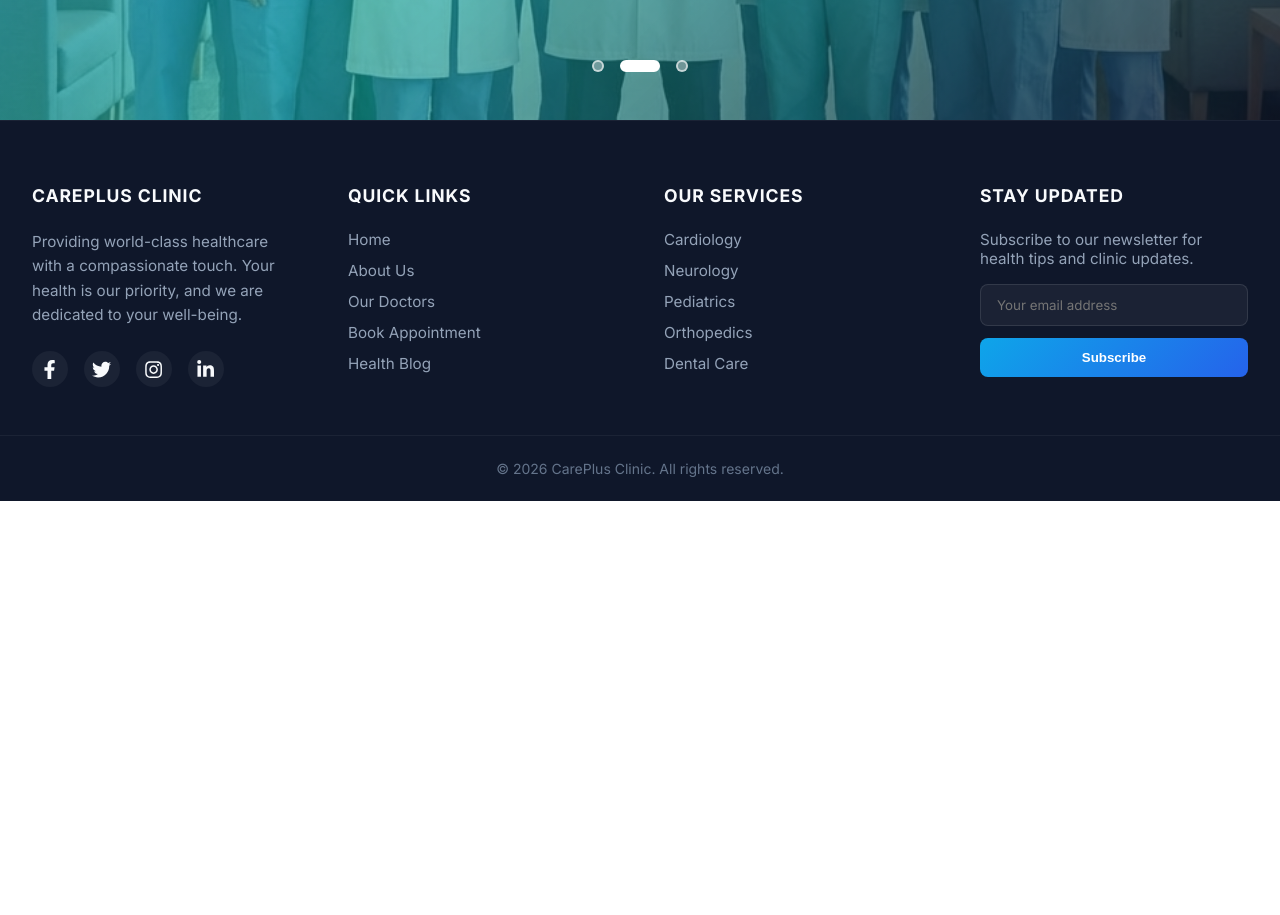
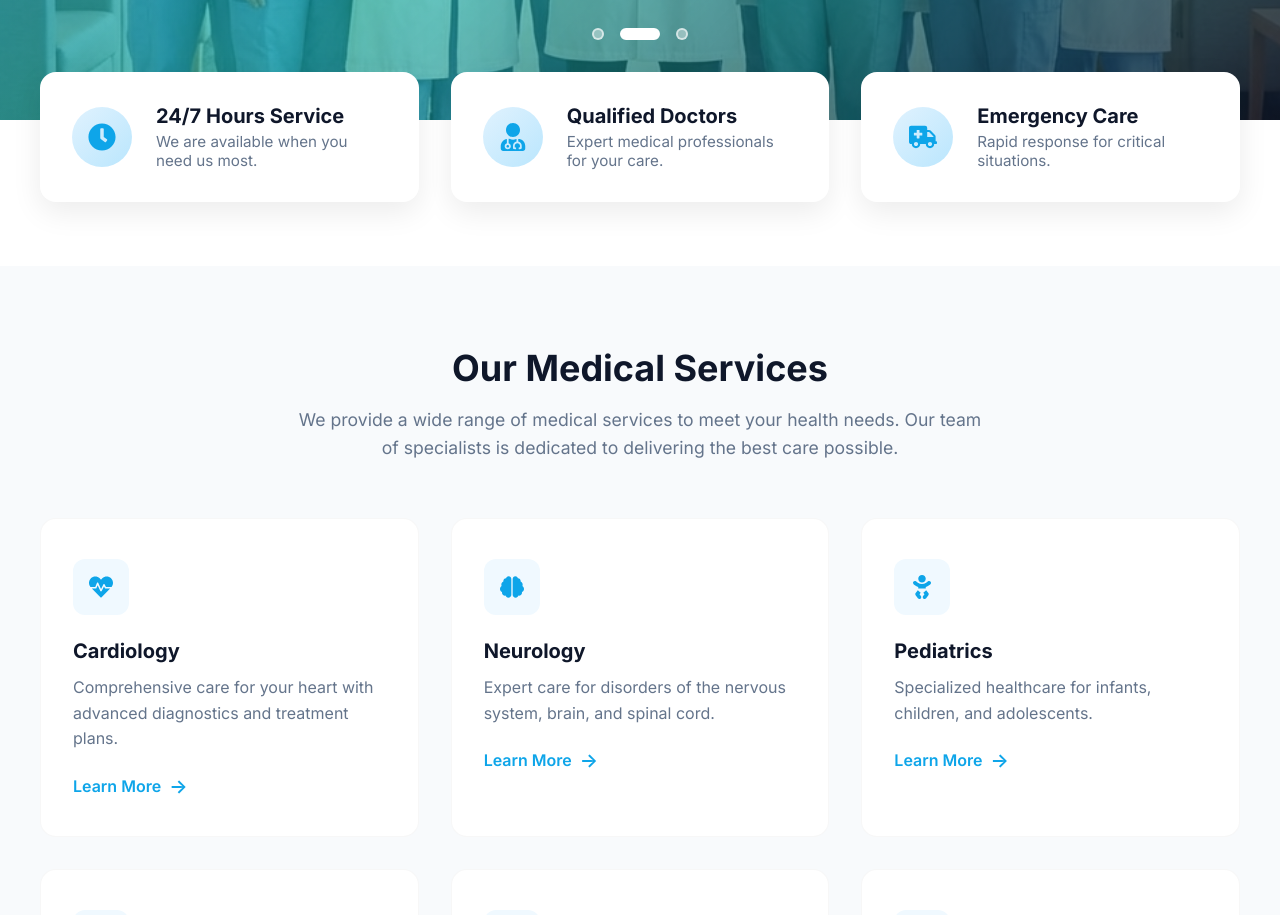
Before and after one commit to dev-nirob1/carePlus-healthcare-website, a React (Vite) app: page / in a window 1280 px wide. Shown: the part 680-1595 px from the top of the page. Before the commit the page ends 1181 px from the top, so only its background shows below. Built offline with nearby package versions, Linux system fonts and the light colour scheme.

Commit message:
stats and services section

```diff
--- a/src/components/common/Header.css
+++ b/src/components/common/Header.css
@@ -25,7 +25,7 @@
       0 4px 6px -1px rgba(0, 0, 0, 0.05),
       0 10px 15px -3px rgba(0, 0, 0, 0.05),
       0 0 0 1px rgba(255, 255, 255, 0.5) inset; /* Subtle inner border */
-    padding: 0.75rem 2rem;
+    padding: 1.25rem 2rem;
   }
 }
 
@@ -63,7 +63,7 @@
 /* Desktop Navigation */
 .navigation {
   display: flex;
-  gap: 1.5rem; /* Reduced from 2.5rem as requested */
+  gap: 1rem; /* Reduced from 2.5rem as requested */
   align-items: center;
 }
 
--- a/src/components/home/HeroSection.css
+++ b/src/components/home/HeroSection.css
@@ -243,7 +243,7 @@
 /* Slide Indicators */
 .hero-indicators {
   position: absolute;
-  bottom: 3rem;
+  bottom: 5rem; /* Increased from 3rem to prevent overlap with floating stats */
   left: 50%;
   transform: translateX(-50%);
   display: flex;
--- /dev/null
+++ b/src/components/home/ServicesSection.css
@@ -0,0 +1,120 @@
+.services-section {
+  padding: 5rem 1rem;
+  background-color: #f8fafc; /* Slate 50 */
+}
+
+.services-container {
+  max-width: 1200px;
+  margin: 0 auto;
+}
+
+.section-header {
+  text-align: center;
+  max-width: 700px;
+  margin: 0 auto 3.5rem;
+}
+
+.section-header h2 {
+  font-size: 2.25rem;
+  color: #0f172a;
+  margin-bottom: 1rem;
+  font-weight: 800;
+}
+
+.section-header p {
+  color: #64748b;
+  font-size: 1.1rem;
+  line-height: 1.6;
+}
+
+.services-grid {
+  display: grid;
+  grid-template-columns: repeat(3, 1fr);
+  gap: 2rem;
+}
+
+.service-card {
+  background: white;
+  padding: 2.5rem 2rem;
+  border-radius: 16px;
+  transition: all 0.3s ease;
+  border: 1px solid rgba(0, 0, 0, 0.03);
+  position: relative;
+  overflow: hidden;
+  display: flex;
+  flex-direction: column;
+  gap: 1.5rem;
+}
+
+.service-card:hover {
+  transform: translateY(-8px);
+  box-shadow: 0 20px 40px -5px rgba(14, 165, 233, 0.1);
+  border-color: rgba(14, 165, 233, 0.1);
+}
+
+.service-icon {
+  width: 56px;
+  height: 56px;
+  background: #f0f9ff;
+  border-radius: 12px;
+  display: flex;
+  align-items: center;
+  justify-content: center;
+  color: #0ea5e9;
+  font-size: 1.5rem;
+  transition: all 0.3s ease;
+}
+
+.service-card:hover .service-icon {
+  background: #0ea5e9;
+  color: white;
+}
+
+.service-content h3 {
+  font-size: 1.25rem;
+  color: #0f172a;
+  font-weight: 700;
+  margin-bottom: 0.75rem;
+}
+
+.service-content p {
+  color: #64748b;
+  line-height: 1.6;
+  margin-bottom: 1.5rem;
+}
+
+.service-link {
+  text-decoration: none;
+  color: #0ea5e9;
+  font-weight: 600;
+  display: inline-flex;
+  align-items: center;
+  gap: 0.5rem;
+  margin-top: auto;
+  transition: gap 0.2s ease;
+}
+
+.service-link:hover {
+  gap: 0.75rem;
+}
+
+.service-link span {
+  font-size: 1.2rem;
+  line-height: 0;
+}
+
+@media (max-width: 1024px) {
+  .services-grid {
+    grid-template-columns: repeat(2, 1fr);
+  }
+}
+
+@media (max-width: 640px) {
+  .services-grid {
+    grid-template-columns: 1fr;
+  }
+
+  .section-header h2 {
+    font-size: 1.75rem;
+  }
+}
--- /dev/null
+++ b/src/components/home/ServicesSection.jsx
@@ -0,0 +1,90 @@
+import React from "react";
+import { Link } from "react-router-dom";
+import {
+  FaHeartbeat,
+  FaBrain,
+  FaBaby,
+  FaTooth,
+  FaEye,
+  FaStethoscope,
+} from "react-icons/fa";
+import "./ServicesSection.css";
+
+const services = [
+  {
+    icon: <FaHeartbeat />,
+    title: "Cardiology",
+    description:
+      "Comprehensive care for your heart with advanced diagnostics and treatment plans.",
+    link: "/services/cardiology",
+  },
+  {
+    icon: <FaBrain />,
+    title: "Neurology",
+    description:
+      "Expert care for disorders of the nervous system, brain, and spinal cord.",
+    link: "/services/neurology",
+  },
+  {
+    icon: <FaBaby />,
+    title: "Pediatrics",
+    description:
+      "Specialized healthcare for infants, children, and adolescents.",
+    link: "/services/pediatrics",
+  },
+  {
+    icon: <FaTooth />,
+    title: "Dental Care",
+    description:
+      "Complete oral health services including cosmetic and surgical dentistry.",
+    link: "/services/dental",
+  },
+  {
+    icon: <FaEye />,
+    title: "Ophthalmology",
+    description:
+      "Advanced eye care services from routine exams to complex surgeries.",
+    link: "/services/ophthalmology",
+  },
+  {
+    icon: <FaStethoscope />,
+    title: "General Medicine",
+    description:
+      "Primary care services for the prevention, diagnosis, and treatment of adult diseases.",
+    link: "/services/general",
+  },
+];
+
+function ServicesSection() {
+  return (
+    <section className="services-section">
+      <div className="services-container">
+        <div className="section-header">
+          <h2>Our Medical Services</h2>
+          <p>
+            We provide a wide range of medical services to meet your health
+            needs. Our team of specialists is dedicated to delivering the best
+            care possible.
+          </p>
+        </div>
+
+        <div className="services-grid">
+          {services.map((service, index) => (
+            <div className="service-card" key={index}>
+              <div className="service-icon">{service.icon}</div>
+              <div className="service-content">
+                <h3>{service.title}</h3>
+                <p>{service.description}</p>
+                <Link to={service.link} className="service-link">
+                  Learn More <span>&rarr;</span>
+                </Link>
+              </div>
+            </div>
+          ))}
+        </div>
+      </div>
+    </section>
+  );
+}
+
+export default ServicesSection;
--- /dev/null
+++ b/src/components/home/StatsSection.css
@@ -0,0 +1,68 @@
+.stats-section {
+  position: relative;
+  z-index: 10;
+  margin-top: -3rem; /* Overlap with hero */
+  padding: 0 1rem;
+  margin-bottom: 4rem;
+}
+
+.stats-container {
+  max-width: 1200px;
+  margin: 0 auto;
+  display: grid;
+  grid-template-columns: repeat(3, 1fr);
+  gap: 2rem;
+}
+
+.stat-card {
+  background: white;
+  padding: 2rem;
+  border-radius: 16px;
+  box-shadow: 0 10px 30px rgba(0, 0, 0, 0.08); /* Soft premium shadow */
+  display: flex;
+  align-items: center;
+  gap: 1.5rem;
+  transition: transform 0.3s ease, box-shadow 0.3s ease;
+}
+
+.stat-card:hover {
+  transform: translateY(-5px);
+  box-shadow: 0 15px 35px rgba(14, 165, 233, 0.15);
+}
+
+.stat-icon {
+  width: 60px;
+  height: 60px;
+  background: linear-gradient(135deg, #e0f2fe 0%, #bae6fd 100%);
+  border-radius: 50%;
+  display: flex;
+  align-items: center;
+  justify-content: center;
+  color: #0ea5e9;
+  font-size: 1.75rem;
+  flex-shrink: 0;
+}
+
+.stat-content h3 {
+  color: #0f172a;
+  font-size: 1.25rem;
+  font-weight: 700;
+  margin-bottom: 0.25rem;
+}
+
+.stat-content p {
+  color: #64748b;
+  font-size: 0.95rem;
+  margin: 0;
+}
+
+@media (max-width: 900px) {
+  .stats-container {
+    grid-template-columns: 1fr;
+    gap: 1rem;
+  }
+
+  .stats-section {
+    margin-top: 2rem;
+  }
+}
--- /dev/null
+++ b/src/components/home/StatsSection.jsx
@@ -0,0 +1,41 @@
+import React from "react";
+import { FaUserMd, FaAmbulance, FaClock } from "react-icons/fa";
+import "./StatsSection.css";
+
+const stats = [
+  {
+    icon: <FaClock />,
+    title: "24/7 Hours Service",
+    description: "We are available when you need us most.",
+  },
+  {
+    icon: <FaUserMd />,
+    title: "Qualified Doctors",
+    description: "Expert medical professionals for your care.",
+  },
+  {
+    icon: <FaAmbulance />,
+    title: "Emergency Care",
+    description: "Rapid response for critical situations.",
+  },
+];
+
+function StatsSection() {
+  return (
+    <section className="stats-section">
+      <div className="stats-container">
+        {stats.map((stat, index) => (
+          <div className="stat-card" key={index}>
+            <div className="stat-icon">{stat.icon}</div>
+            <div className="stat-content">
+              <h3>{stat.title}</h3>
+              <p>{stat.description}</p>
+            </div>
+          </div>
+        ))}
+      </div>
+    </section>
+  );
+}
+
+export default StatsSection;
--- a/src/pages/Home.jsx
+++ b/src/pages/Home.jsx
@@ -1,10 +1,14 @@
 import HeroSection from "../components/home/HeroSection";
+import StatsSection from "../components/home/StatsSection";
+import ServicesSection from "../components/home/ServicesSection";
 import "./Home.css";
 
 function Home() {
   return (
     <div className="home-page">
       <HeroSection />
+      <StatsSection />
+      <ServicesSection />
     </div>
   );
 }
```
